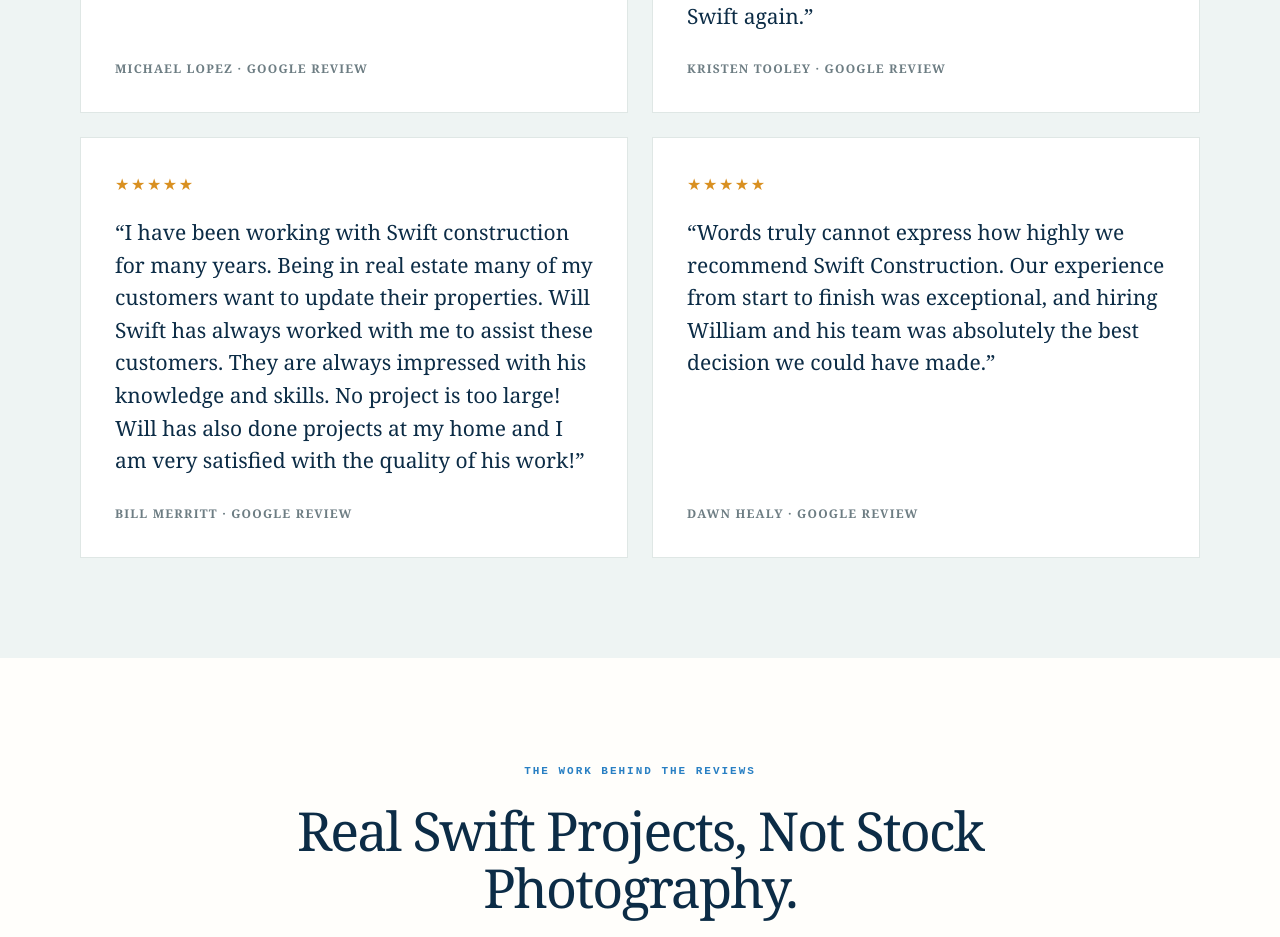
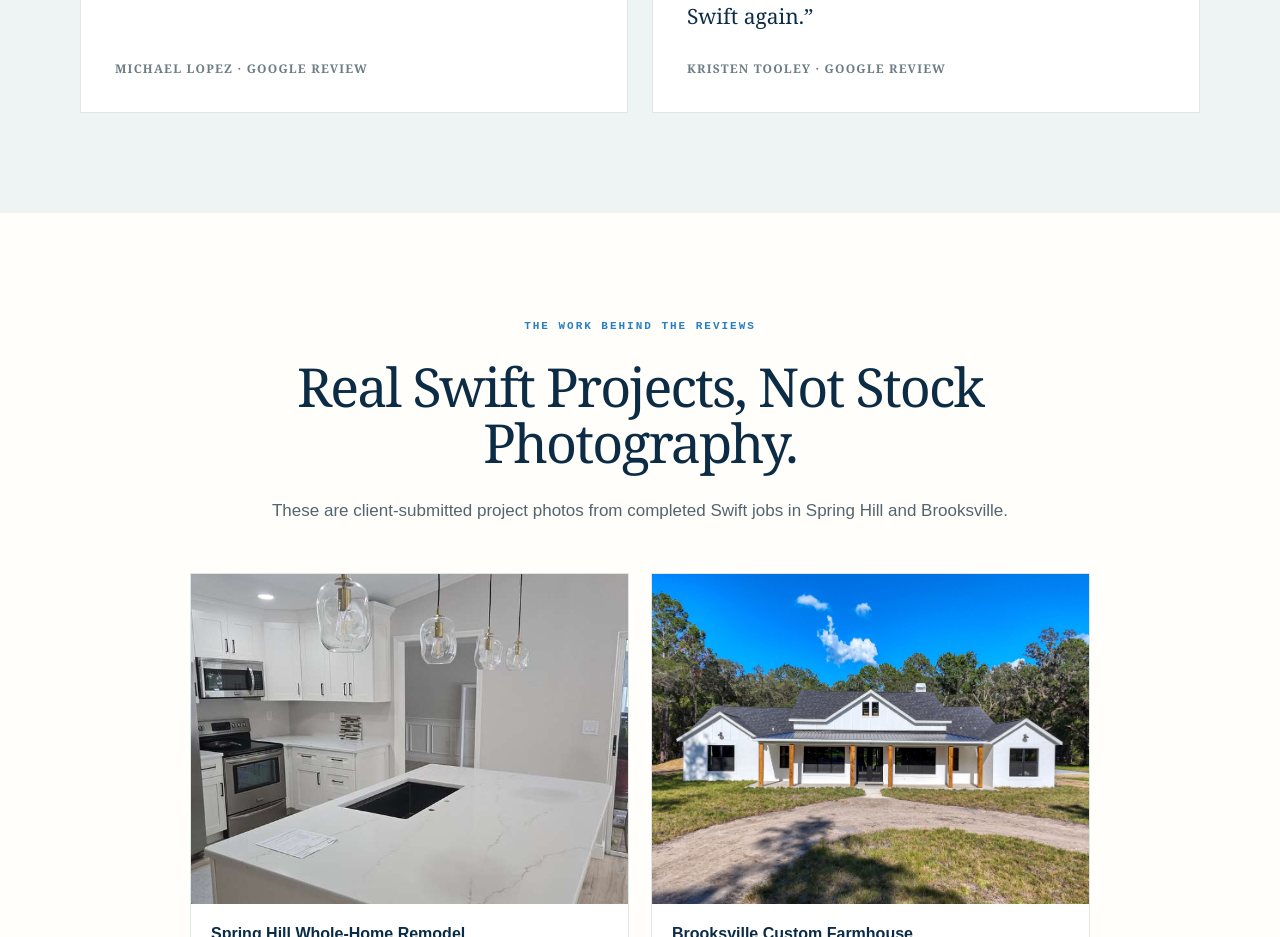
Before and after one commit to stylus1274/swift, a Next.js app: page /reviews in a window 1280 px wide. Shown: the part 1820-2757 px from the top of the page. Built offline with nearby package versions, Linux system fonts and the light colour scheme.

Commit message:
Align reviews page with homepage reviews

```diff
--- a/app/reviews/page.tsx
+++ b/app/reviews/page.tsx
@@ -18,14 +18,6 @@ const reviews = [
   {
     "author": "Kristen Tooley",
     "quote": "So glad I found Swift Construction and Painting! Very skilled crew took care of both my home and business. Even fixing an issue that the original builder failed to find or correct. They left the jobsite as clean as it was when they arrived. Great communication throughout the process and prices were very reasonable for quality work. Next time I need anything done at my property, I will be calling Swift again."
-  },
-  {
-    "author": "Bill Merritt",
-    "quote": "I have been working with Swift construction for many years. Being in real estate many of my customers want to update their properties. Will Swift has always worked with me to assist these customers. They are always impressed with his knowledge and skills. No project is too large! Will has also done projects at my home and I am very satisfied with the quality of his work!"
-  },
-  {
-    "author": "Dawn Healy",
-    "quote": "Words truly cannot express how highly we recommend Swift Construction. Our experience from start to finish was exceptional, and hiring William and his team was absolutely the best decision we could have made."
   }
 ];
 
```
